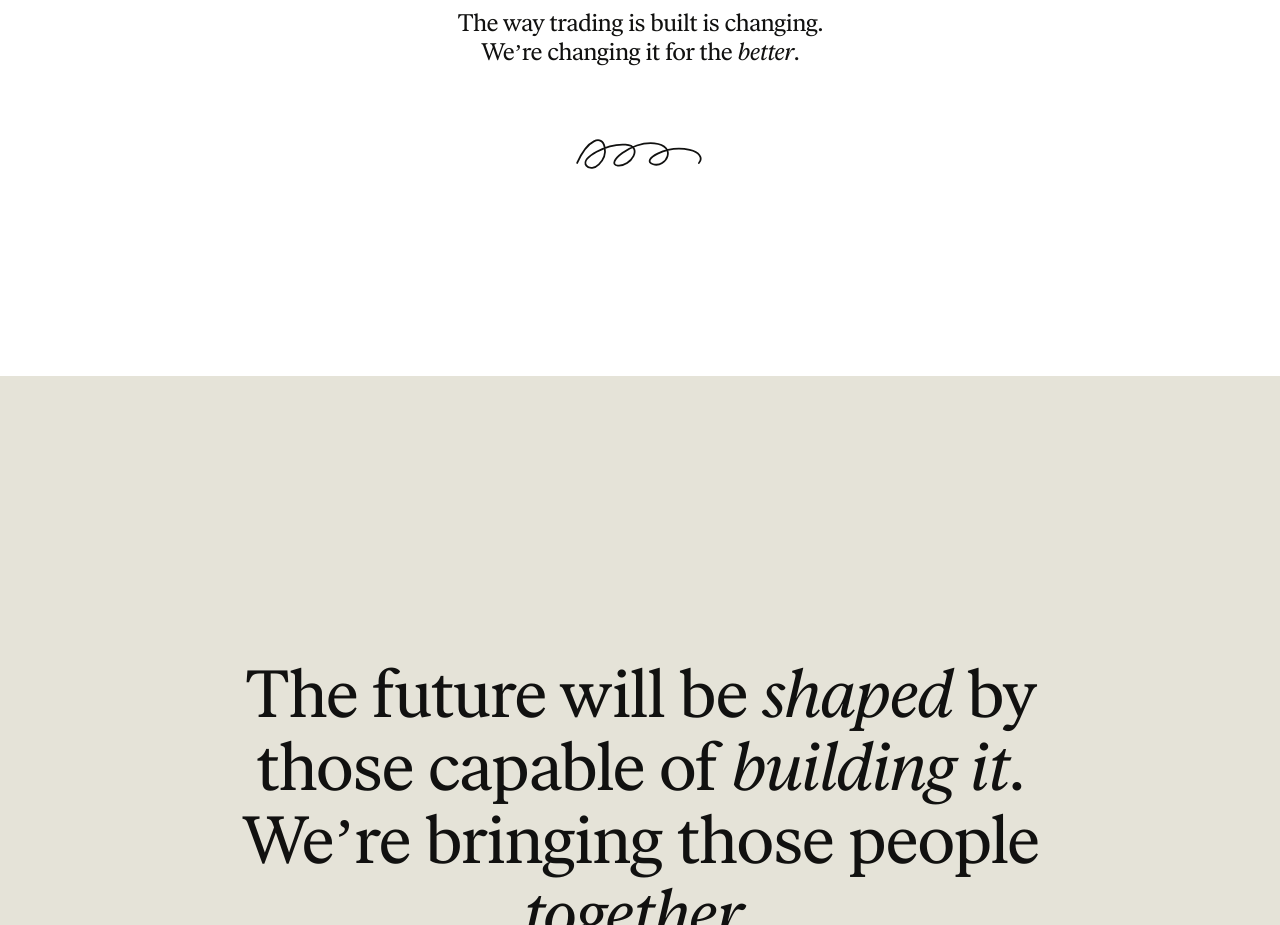
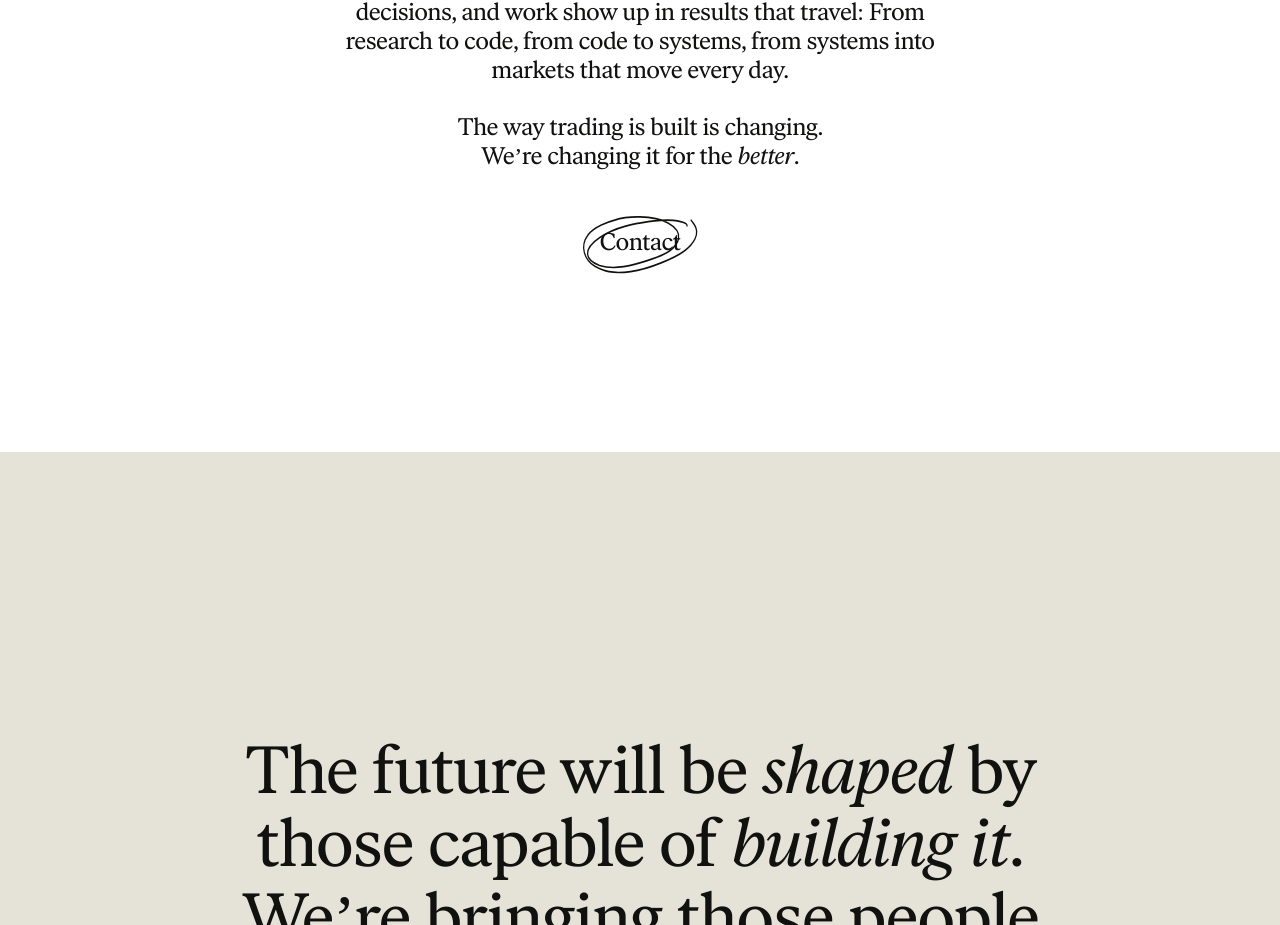
Before and after one commit to espenoker/monolit, a website built with Vite: page index.html in a window 1280 px wide. Shown: the part 5137-6062 px from the top of the page. Built offline with nearby package versions, Linux system fonts and the light colour scheme.

Commit message:
Impact section: wider scroll band, taller tower, Contact CTA
- Building animation now triggers in the 20–80% viewport band (was 25–75%)
- Tower height increased to 17.5rem (280px)
- Add empty frame00 as first frame, making 17 frames total
- Replace decorative signature with annotated Contact CTA (mailto:hello@monolit.com)
  using the new oval scribble via .annotate--oval

Co-Authored-By: Claude Sonnet 4.6 <noreply@anthropic.com>

```diff
--- a/index.html
+++ b/index.html
@@ -573,7 +573,7 @@
       <p>The way trading is built is changing.<br />We&rsquo;re changing it for the <em>better</em>.</p>
     </div>
 
-    <svg class="signature" data-scribble data-duration="1400" viewBox="0 0 220 90" aria-hidden="true"><path class="draw-path ink" pathLength="1" d="M 14 58 C 30 22 52 14 56 34 C 60 54 38 74 28 62 C 18 50 60 28 88 30 C 116 32 96 64 76 62 C 56 60 96 24 132 28 C 168 32 150 66 130 60 C 110 54 150 30 186 38 C 200 41 207 50 200 58" /></svg>
+    <a href="mailto:hello@monolit.com" class="impact__cta annotate annotate--oval">Contact<svg data-scribble data-duration="1400" viewBox="0 0 157 60" preserveAspectRatio="none" aria-hidden="true"><path class="draw-path ink" pathLength="1" d="M142.294 10.2282C142.559 9.23854 140.752 7.96532 140.752 7.96532C140.752 7.96532 138.296 6.35224 129.085 5.0152C124.166 4.3012 115.168 3.55696 94.3012 5.31463C74.7049 7.55169 46.5718 10.2436 22.9921 22.3723C-2.09311 35.2753 3.44105 46.0212 22.6292 51.534C29.5242 53.2517 44.031 55.8643 71.5748 50.1757C83.3991 47.6457 109.289 41.3633 118.252 36.4737C129.457 30.3618 140.979 17.6984 116.256 7.23213C95.5779 -1.52216 59.0548 0.0415815 43.3142 4.31598C34.8467 5.99377 15.2963 11.1527 6.70711 19.8556C-5.04172 31.7599 2.39768 46.3408 16.2785 52.3729C28.5715 57.4063 39.0134 60.5455 65.0149 57.9655C91.0164 55.3855 126.042 43.4805 138.541 36.4737C151.039 29.467 160.896 18.4272 152.049 8.66893L147.888 4.38764"/></svg></a>
   </section>
 
   <!-- ============ CTA ============ -->
--- a/src/js/building.js
+++ b/src/js/building.js
@@ -6,7 +6,7 @@
 import sprite from '../assets/monolit-frames.svg?raw';
 import { reducedMotion } from './scribbles.js';
 
-const FRAMES = Array.from({ length: 16 }, (_, i) => String(i + 1).padStart(2, '0'));
+const FRAMES = Array.from({ length: 17 }, (_, i) => String(i).padStart(2, '0'));
 const FRAME_MS = 45;
 
 export function initBuilding() {
@@ -58,13 +58,13 @@ export function initBuilding() {
     }, FRAME_MS);
   }
 
-  // Built while the mark's centre sits within the 25%-75% viewport band;
-  // crossing 75% on the way in starts the build, crossing 25% reverses it.
+  // Built while the mark's centre sits within the 20%-80% viewport band;
+  // crossing 80% on the way in starts the build, crossing 20% reverses it.
   let built = false;
   function onScroll() {
     const r = mark.getBoundingClientRect();
     const p = (r.top + r.height / 2) / window.innerHeight;
-    const inBand = p > 0.25 && p < 0.75;
+    const inBand = p > 0.20 && p < 0.80;
     if (inBand && !built) {
       built = true;
       play(true);
--- a/src/styles/main.css
+++ b/src/styles/main.css
@@ -483,7 +483,7 @@ section.split,
    so size by height and let width follow the aspect ratio. */
 .mark--tower {
   width: auto;
-  height: 11rem;
+  height: 17.5rem;
 }
 
 .impact__body {
@@ -497,10 +497,21 @@ section.split,
   margin-top: 1.2em;
 }
 
-.signature {
-  width: 9rem;
-  height: auto;
+.impact__cta {
+  display: inline-block;
   margin-top: 3.5rem;
+  font-size: 1.5rem;
+  letter-spacing: -0.02em;
+  color: var(--ink);
+  text-decoration: none;
+  white-space: nowrap;
+}
+
+.annotate--oval > svg {
+  left: -0.7em;
+  top: -0.55em;
+  width: calc(100% + 1.4em);
+  height: calc(100% + 1.1em);
 }
 
 /* ============ CTA ============ */
```
Also changed, not shown: src/assets/monolit-frames.svg.
